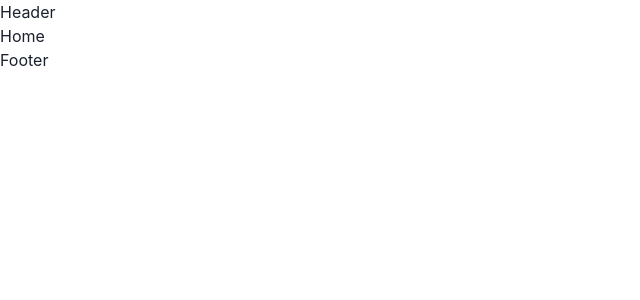
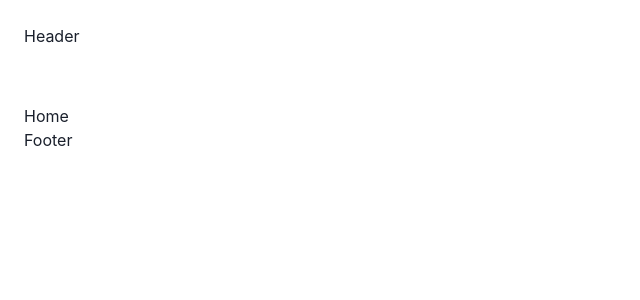
Before and after one commit to Koulinn/challenge_frontend_typescript-and-react-query, a React (Create React App) app: page / in a window 1280 px wide. Shown: the top 300 px of the page, without its empty margins (0-640 px from the left). Built offline with nearby package versions, Linux system fonts and the light colour scheme.

Commit message:
Add basic global css

```diff
--- a/src/style/global.css
+++ b/src/style/global.css
@@ -0,0 +1,13 @@
+/* CSS for globals styles */
+
+#root {
+    padding: 24px;
+}
+
+header{
+    min-height: 80px;
+}
+
+footer {
+    min-height:240px ;
+}
```
